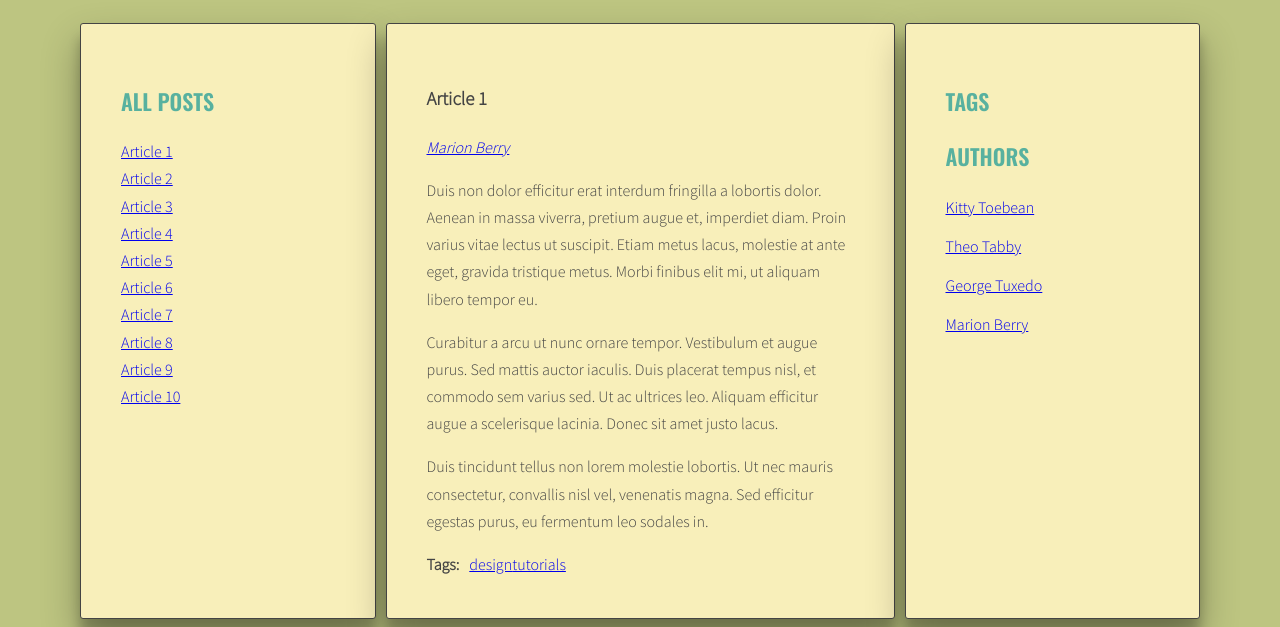
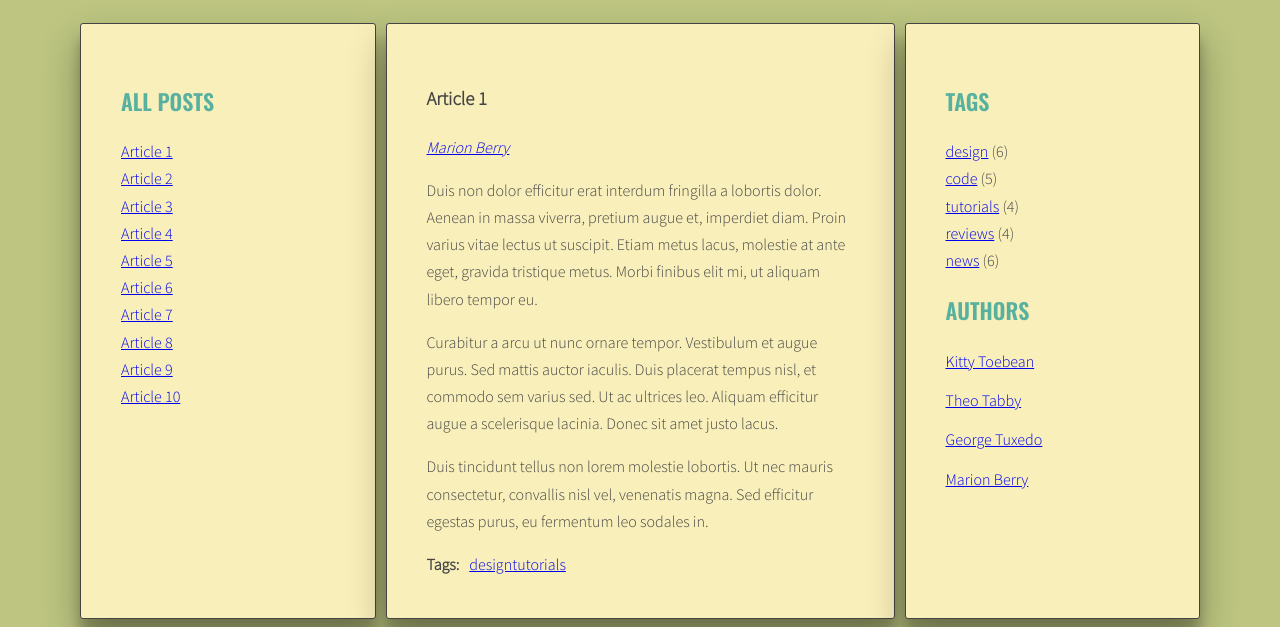
Before and after one commit to anntan2913/javascript-blog, a website: page index.html in a window 1280 px wide. Shown: the part 220-847 px from the top of the page. Drawn offline with nearby package versions, Linux system fonts and the light colour scheme.

```diff
--- a/index.html
+++ b/index.html
@@ -265,11 +265,11 @@
                 <aside class="sidebar">
                     <h2 class="section-title">Tags</h2>
                     <ul class="list tags">
-                      <!--  <li><a href="#tag-design">design</a> <span>(6)</span></li>
+                        <li><a href="#tag-design">design</a> <span>(6)</span></li>
                         <li><a href="#tag-code">code</a> <span>(5)</span></li>
                         <li><a href="#tag-tutorials">tutorials</a> <span>(4)</span></li>
                         <li><a href="#tag-reviews">reviews</a> <span>(4)</span></li>
-                        <li><a href="#tag-news">news</a> <span>(6)</span></li> -->
+                        <li><a href="#tag-news">news</a> <span>(6)</span></li>
                     </ul>
                     <h2 class="section-title">Authors</h2>
                     <ul class="list authors">
```
